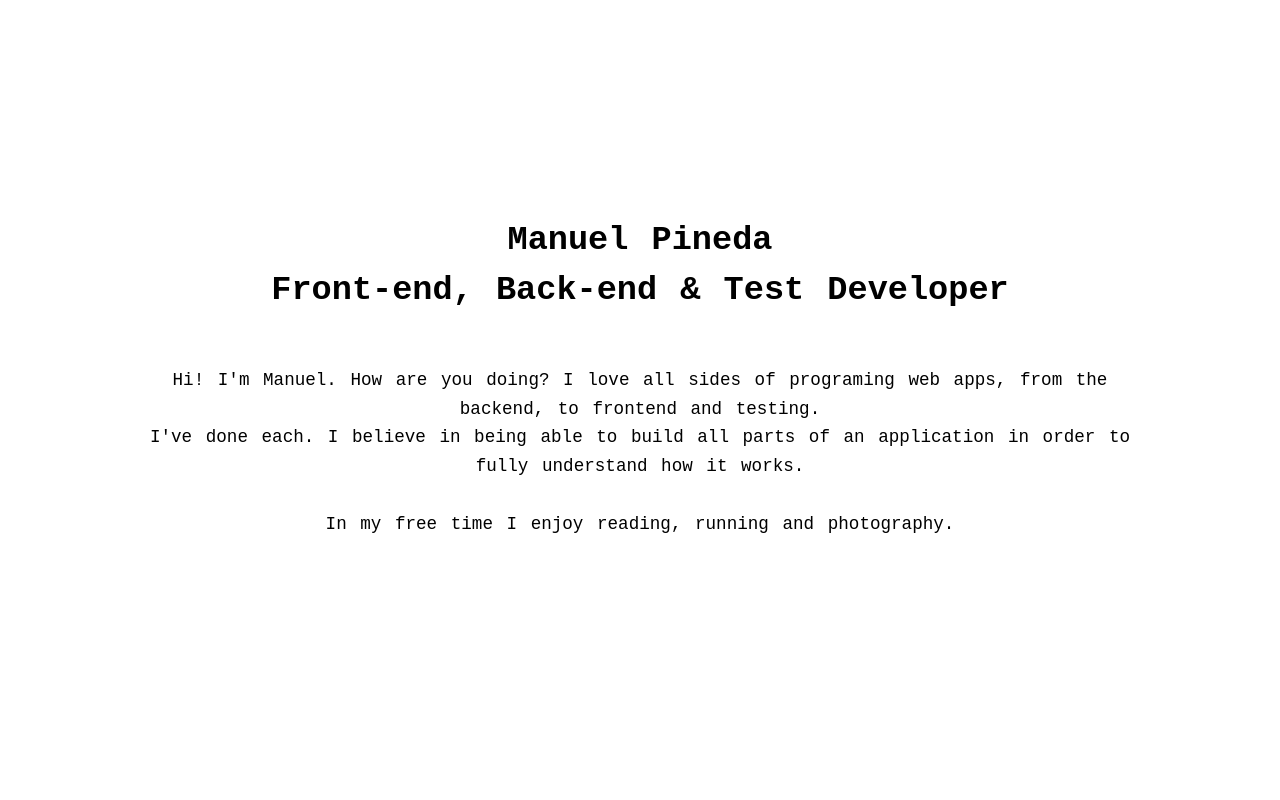
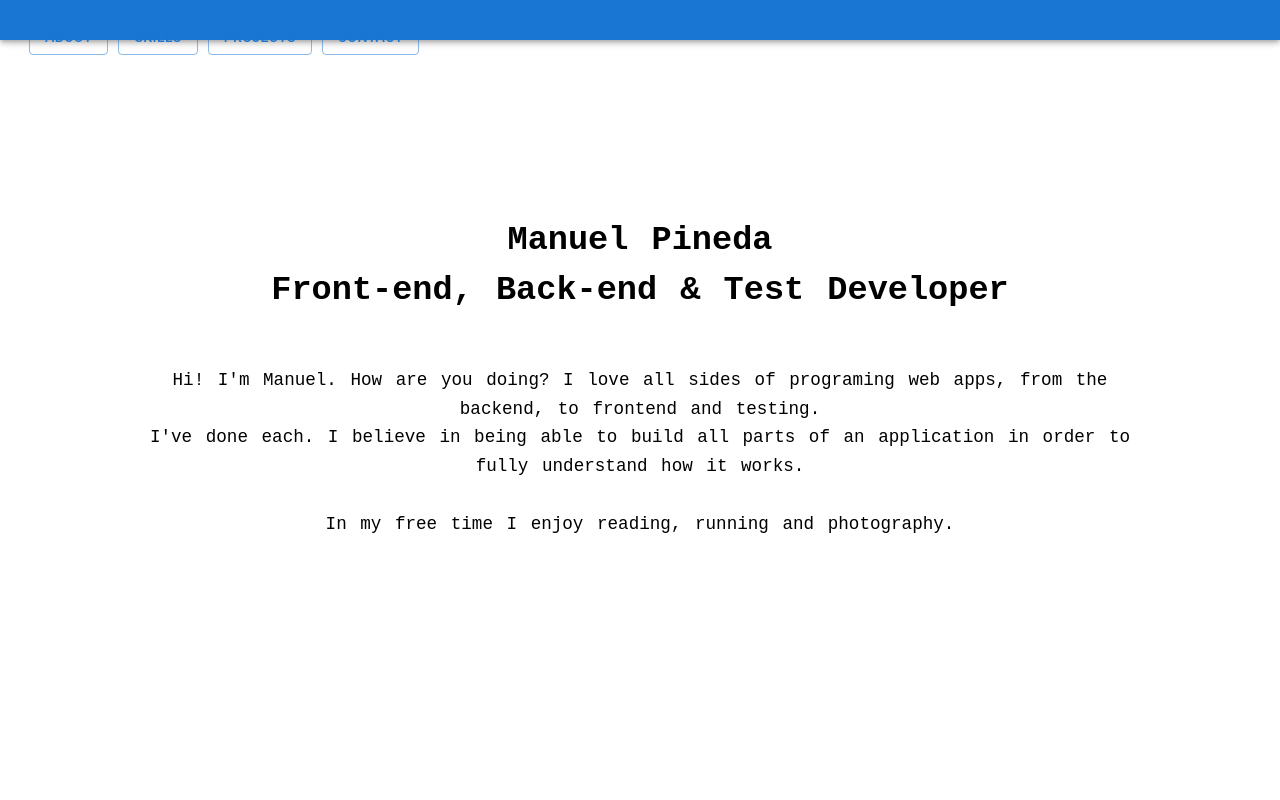
Before and after one commit to manuel12/personal-portfolio-page, a React (Create React App) app in the folder react-portfolio/: page / in a window 1280 px wide. Shown: the top 800 px of the page. Built offline with nearby package versions, Linux system fonts and the light colour scheme.

Commit message:
Updated navbar to use MUI elements.

```diff
--- a/react-portfolio/src/components/Navbar/Navbar.jsx
+++ b/react-portfolio/src/components/Navbar/Navbar.jsx
@@ -1,30 +1,100 @@
-import React from "react";
+import React, { useState } from "react";
+import AppBar from "@mui/material/AppBar";
+import Box from "@mui/material/Box";
+import Button from "@mui/material/Button";
+import Container from "@mui/material/Container";
+import IconButton from "@mui/material/IconButton";
+import Menu from "@mui/material/Menu";
+import MenuItem from "@mui/material/MenuItem";
+import Toolbar from "@mui/material/Toolbar";
+import Typography from "@mui/material/Typography";
+
+import MenuIcon from "@mui/icons-material/Menu";
+
 import "./styles.css";
 
 const Navbar = () => {
+  const pages = ["about", "skills", "projects", "contact"];
+
+  const [anchorElNav, setAnchorElNav] = useState(null);
+
+  const handleOpenNavMenu = (event) => {
+    console.log(event.currentTarget);
+    setAnchorElNav(event.currentTarget);
+  };
+
+  const handleCloseNavMenu = () => {
+    setAnchorElNav(null);
+  };
+
   return (
     <>
-      <nav class="navbar" id="navbar">
-        <button class="hamburger-btn" id="hamburger-btn">
-          <span class="bar"></span>
-          <span class="bar"></span>
-          <span class="bar"></span>
-        </button>
-        <ul class="navbar-list">
-          <a class="navbar-link" href="#welcome-section">
-            ABOUT
-          </a>
-          <a class="navbar-link" href="#skills">
-            SKILLS
-          </a>
-          <a class="navbar-link" href="#projects">
-            PROJECTS
-          </a>
-          <a class="navbar-link" href="#contact">
-            CONTACT
-          </a>
-        </ul>
-      </nav>
+      <AppBar className="navbar">
+        <Container maxWidth="false">
+          <Toolbar className="toolbar" disableGutters>
+            <Box
+              sx={{
+                display: {
+                  xs: "flex",
+                  md: "none",
+                },
+              }}
+            >
+              <IconButton size="small" onClick={handleOpenNavMenu}>
+                <MenuIcon sx={{ fontSize: 36 }} className="hamburger-button" />
+              </IconButton>
+
+              <Menu
+                anchorEl={anchorElNav}
+                anchorOrigin={{
+                  vertical: "bottom",
+                  horizontal: "left",
+                }}
+                keepMounted
+                open={Boolean(anchorElNav)}
+                onClose={handleCloseNavMenu}
+                sx={{
+                  display: { xs: "block", md: "none" },
+                }}
+              >
+                {pages.map((page) => (
+                  <a href={`#${page}`}>
+                    <MenuItem
+                      key={page}
+                      onClick={handleCloseNavMenu}
+                      className="navbar-menu-item"
+                      dense
+                    >
+                      <Typography textalign="left" variant="h5">
+                        {page}
+                      </Typography>
+                    </MenuItem>
+                  </a>
+                ))}
+              </Menu>
+            </Box>
+            <Box
+              className="navbar-buttons-container"
+              sx={{
+                display: {
+                  xs: "none",
+                  md: "inherit",
+                },
+              }}
+            >
+              {pages.map((page) => {
+                return (
+                  <a href={`#${page}`} key={page} className="navbar-link">
+                    <Button className="navbar-button" variant="outlined">
+                      {page}
+                    </Button>
+                  </a>
+                );
+              })}
+            </Box>
+          </Toolbar>
+        </Container>
+      </AppBar>
     </>
   );
 };
```
